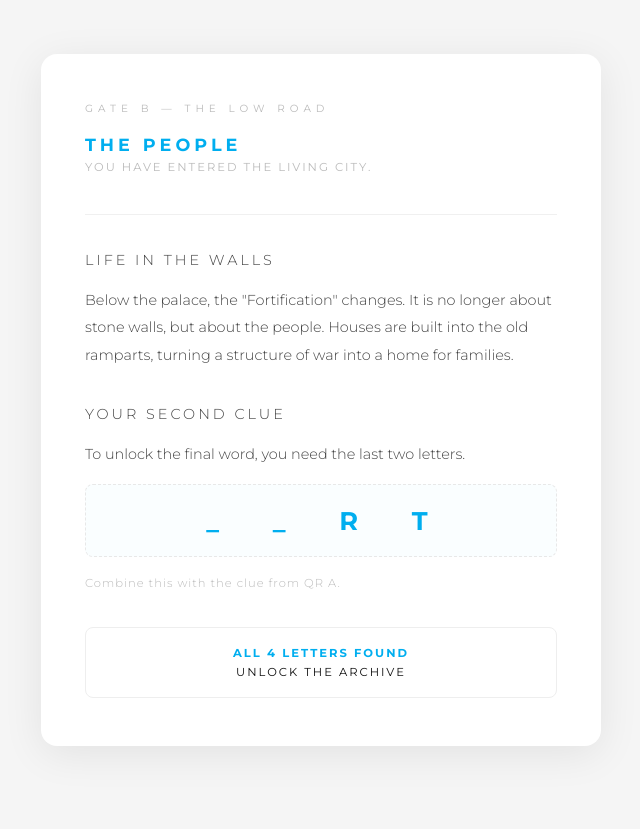
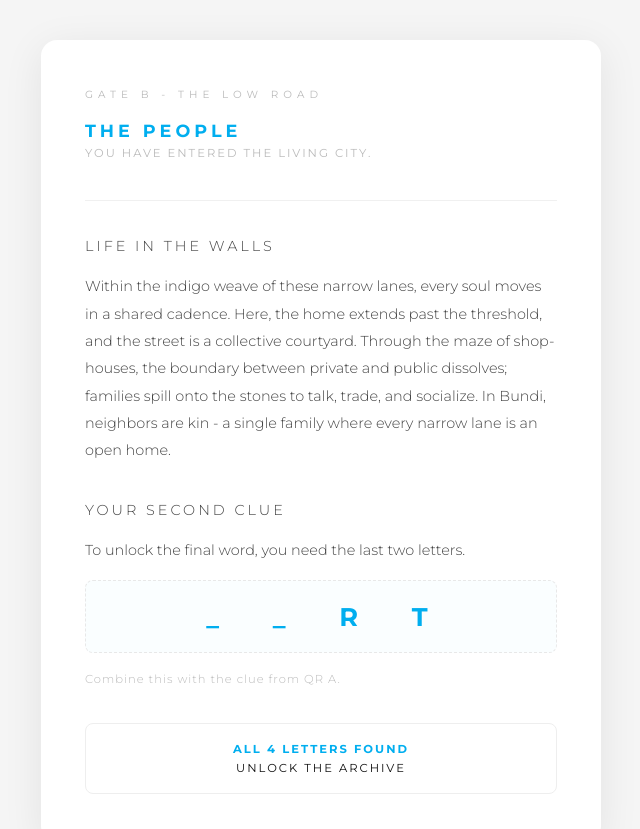
Before and after one commit to aarnaa05/Bundi-2, a plain HTML site: page index.html in a window 1280 px wide. Shown: the whole page, without its empty margins (319-959 px from the left). Before the commit the page ends 800 px from the top, so only its background shows below. Drawn offline with Linux system fonts and the light colour scheme.

Commit message:
Update writeup, replace em dashes with hyphens

```diff
--- a/index.html
+++ b/index.html
@@ -11,7 +11,7 @@
 
     <div class="card">
 
-        <p class="page-label">Gate B — The Low Road</p>
+        <p class="page-label">Gate B - The Low Road</p>
         <h1>The People</h1>
         <p class="subtitle">You have entered the Living City.</p>
 
@@ -19,7 +19,7 @@
 
         <div class="section">
             <p class="section-label">Life in the Walls</p>
-            <p>Below the palace, the "Fortification" changes. It is no longer about stone walls, but about the people. Houses are built into the old ramparts, turning a structure of war into a home for families.</p>
+            <p>Within the indigo weave of these narrow lanes, every soul moves in a shared cadence. Here, the home extends past the threshold, and the street is a collective courtyard. Through the maze of shop-houses, the boundary between private and public dissolves; families spill onto the stones to talk, trade, and socialize. In Bundi, neighbors are kin - a single family where every narrow lane is an open home.</p>
         </div>
 
         <div class="section">
```
Also changed, not shown: final_reveal.html (+1 -1 lines).
